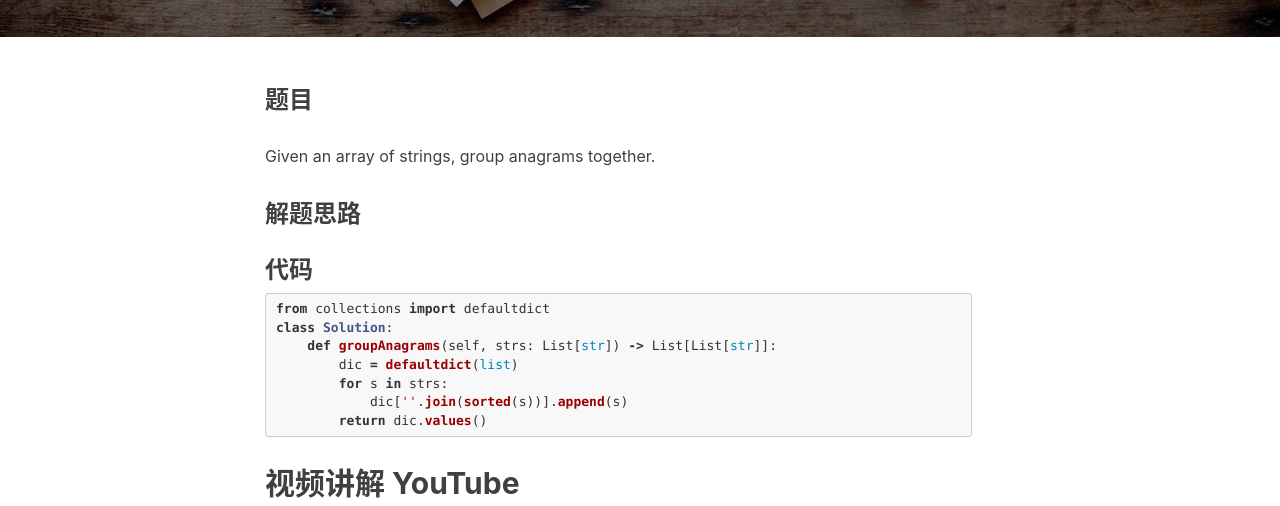
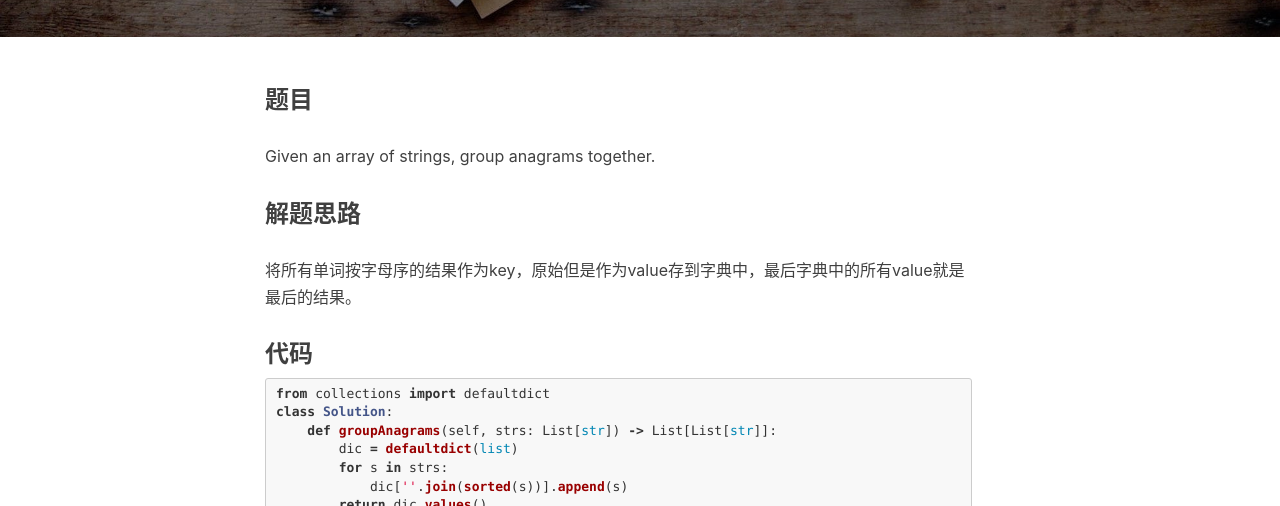
Before and after one commit to MaxMing0/MaxMing0.github.io, a Jekyll site: the page built from _posts/2020-04-26-Group-Anagrams.md, in a window 1280 px wide and 900 px high, scrolled down 480 px, cut to the strip 0-506 px from the top of the window. Built offline with Jekyll 4.4.1, drawn with Linux system fonts in a browser that asks for light colours; nearby versions of some CDN libraries; comment, search, counter and statistics services are not loaded.

Commit message:
Update 2020-04-26-Group-Anagrams.md

````diff
--- a/_posts/2020-04-26-Group-Anagrams.md
+++ b/_posts/2020-04-26-Group-Anagrams.md
@@ -21,7 +21,7 @@ Given an array of strings, group anagrams together.
 
 ### 解题思路
 
-
+将所有单词按字母序的结果作为key，原始但是作为value存到字典中，最后字典中的所有value就是最后的结果。
 
 ### 代码
 ```python
````
